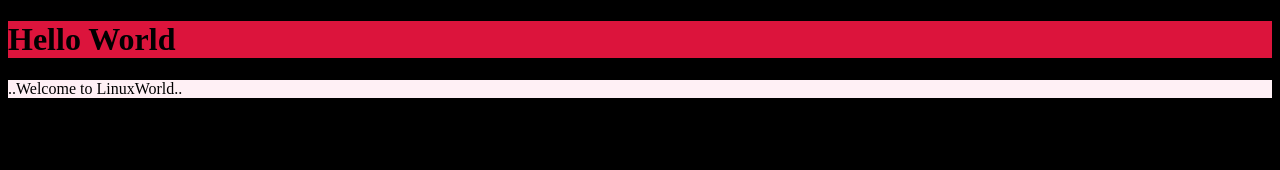
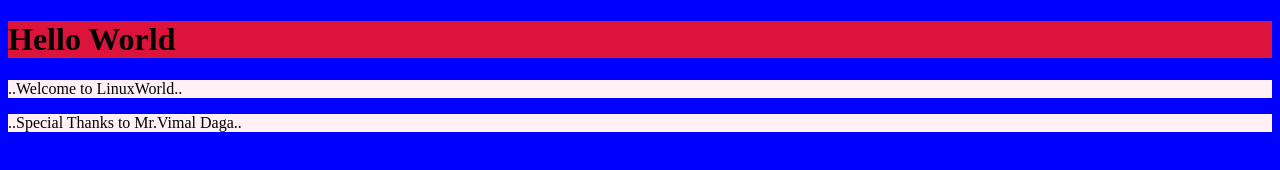
Before and after one commit to JayeshKanade28/cloudtask, a plain HTML site: page index.html in a window 1280 px wide. Drawn offline with Linux system fonts and the light colour scheme.

Commit message:
Update index.html

```diff
--- a/index.html
+++ b/index.html
@@ -1,11 +1,16 @@
 <!DOCTYPE html>
 <html>
-<body style="background-color:black;">
+<body style="background-color:blue;">
 
 <h1 style="background-color:#DC143C;">Hello World</h1>
 
 <p style="background-color:#FFF0F5;">
 ..Welcome to LinuxWorld..
+
+</p>
+  <p style="background-color:#FFF0F5;">
+..Special Thanks to Mr.Vimal Daga..
+
 </p>
 
 
```
